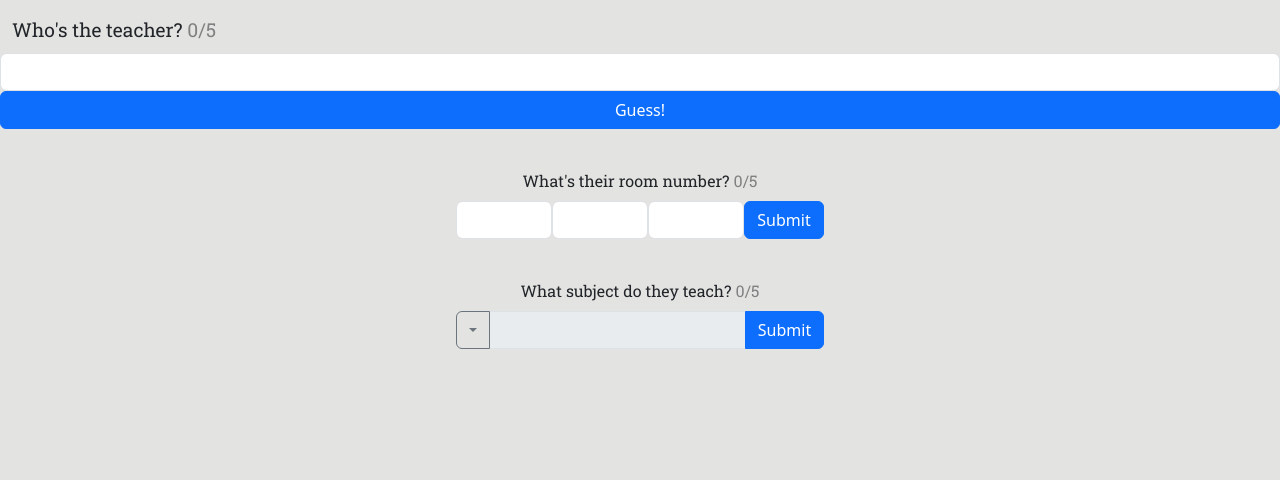
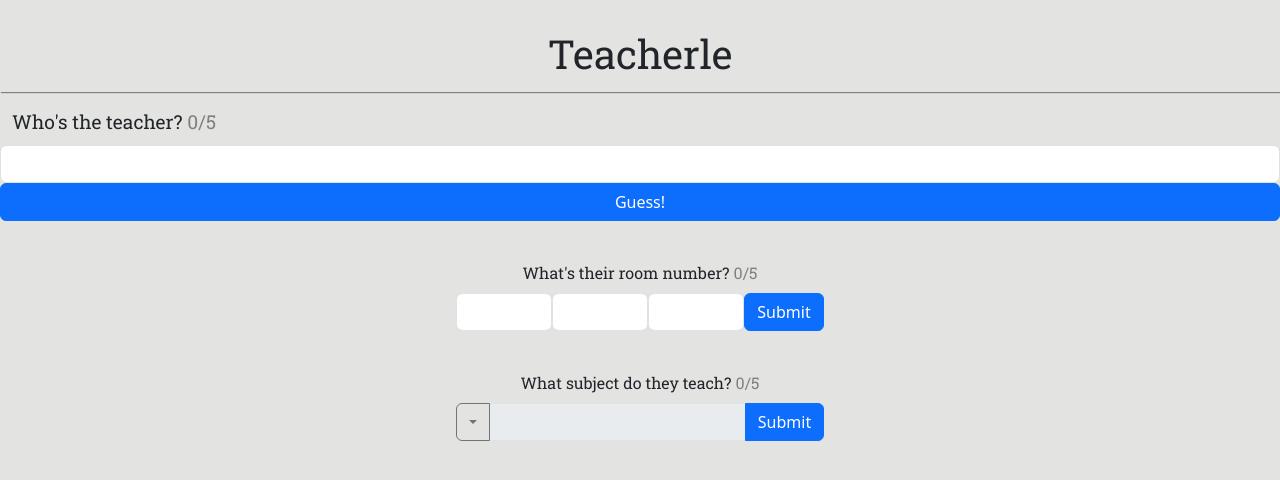
Before and after one commit to Safa-Karagoz/teacher-wordle, a React (Create React App) app: page /game in a window 1280 px wide. Shown: the top 480 px of the page. Built offline with nearby package versions, Linux system fonts and the light colour scheme.

Commit message:
added title

```diff
--- a/src/css/Game.css
+++ b/src/css/Game.css
@@ -3,6 +3,14 @@
 #numberInputs {
     display:flex;
     justify-content: center;
+}
+
+.title {
+    margin-top: 1vh;
+    margin-bottom: 1vh;
+    font-family: 'Roboto Slab', serif;
+    font-size: 2.5rem;
+    text-align: center;
 }
 
 .col {
@@ -40,7 +48,6 @@
 }
 
 
-
 .modal-text {
     margin-top: 2vh;
     margin-bottom: 1vh;
--- a/src/pages/Game.jsx
+++ b/src/pages/Game.jsx
@@ -12,7 +12,6 @@ import InputGroup from 'react-bootstrap/InputGroup';
 
 import 'bootstrap/dist/css/bootstrap.css';
 import "../css/Game.css"
-import json from "../assets/teacherValues.json"
 import * as scripts from "../utils/scripts"
 import { ModalTitle } from 'react-bootstrap';
 
@@ -26,13 +25,13 @@ let doc = {
 }
 
 const Game = () => {
-  //console.log(teacher);
 
   const [roomCounter, addRoomCounter] = useState(0)
   const [subjectCounter, addSubjectCounter] = useState(0)
   const [teacherCounter, addTeacherCounter] = useState(0)
   const [greenCount, addGreenCounter] = useState(0)
   const [win, setWin] = useState(false);
+  let teacherNames = scripts.getTeacherNames();
 
 
   useEffect(() => {
@@ -135,15 +134,21 @@ const Game = () => {
 
     }
     else if (guesstype === "teacher") {
-      scripts.saveToCookie(guesstype, doc)
-      addTeacherCounter(teacherCounter + 1);
       let name = teacher.name.toLowerCase().split(" ")
-      if (guess.toLowerCase() === name[1]) {
-        document.getElementById("teacherGuess").disabled = true;
-        document.getElementById("teacher-submit").disabled = true;
-        document.getElementById("teacherGuess").style.background = "green";
-        setWin(true);
+      if (!teacherNames.includes(guess.toLowerCase())) {
+        alert("that aint no teacher")
       }
+      else {
+        addTeacherCounter(teacherCounter + 1);
+        scripts.saveToCookie(guesstype, doc)
+        if (guess.toLowerCase() === name[1]) {
+          document.getElementById("teacherGuess").disabled = true;
+          document.getElementById("teacher-submit").disabled = true;
+          document.getElementById("teacherGuess").style.background = "green";
+          setWin(true);
+        }
+      }
+
     }
   }
 
@@ -157,6 +162,10 @@ const Game = () => {
   return (
     <div>
       <Container fluid>
+
+        <Row style={{boxShadow: "1px 1px 1px gray"}}>
+          <p className='title'>Teacherle</p>
+        </Row>
 
         <Row>
           <p className='teacher-p'>Who's the teacher? <span className='count-p'>{teacherCounter}/5</span></p>
@@ -226,14 +235,14 @@ const Game = () => {
       </Container>
 
       <ReactModal
-        style={{overlay: {zIndex: 10}} }
+        style={{ overlay: { zIndex: 10 } }}
         isOpen={win}
         contentLabel="Win Modal">
         <Button className="exit-button" onClick={() => setWin(false)}>X</Button>
-        <ModalTitle style={{textAlign: 'center'}}>Congrats</ModalTitle>
-        <p className='modal-text'>You guessed the teacher in <span style={{fontWeight:'bold'}}>{teacherCounter}</span> {teacherCounter===1 ? ("guess") : "guesses"}</p>
-        <p className='modal-text'>You used <span style={{fontWeight:'bold'}}>{roomCounter}</span> room number {roomCounter===1 ? ("guess") : "guesses"}</p>
-        <p className='modal-text'>You used <span style={{fontWeight:'bold'}}>{subjectCounter}</span> subject {subjectCounter===1 ? ("guess") : "guesses"}</p>
+        <ModalTitle style={{ textAlign: 'center' }}>Congratualtions</ModalTitle>
+        <p className='modal-text'>You guessed the teacher in <span style={{ fontWeight: 'bold' }}>{teacherCounter}</span> {teacherCounter === 1 ? ("guess") : "guesses"}</p>
+        <p className='modal-text'>You used <span style={{ fontWeight: 'bold' }}>{roomCounter}</span> room number {roomCounter === 1 ? ("guess") : "guesses"}</p>
+        <p className='modal-text'>You used <span style={{ fontWeight: 'bold' }}>{subjectCounter}</span> subject {subjectCounter === 1 ? ("guess") : "guesses"}</p>
       </ReactModal>
 
     </div>
--- a/src/utils/scripts.js
+++ b/src/utils/scripts.js
@@ -1,7 +1,12 @@
 import json from "../assets/teacherValues.json"
 
-export function submitTeacherGuess() {
-
+export function getTeacherNames() {
+    var names = [];
+    json.forEach(teacher => {
+        var x = teacher.name.toLowerCase().split(" ")
+        names.push(x[1])
+    })
+    return names
 }
 
 export function getTodaysTeacher() {
```
